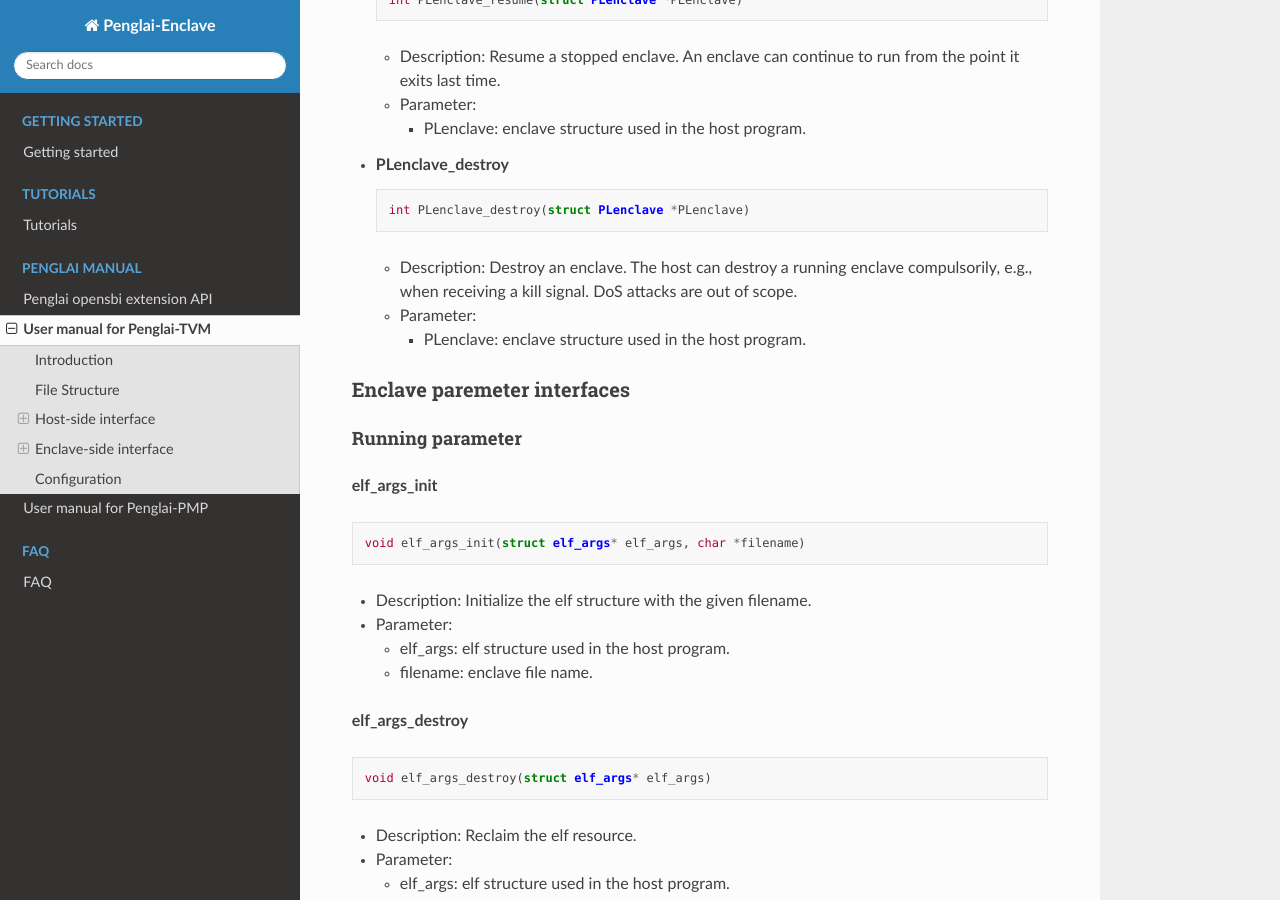
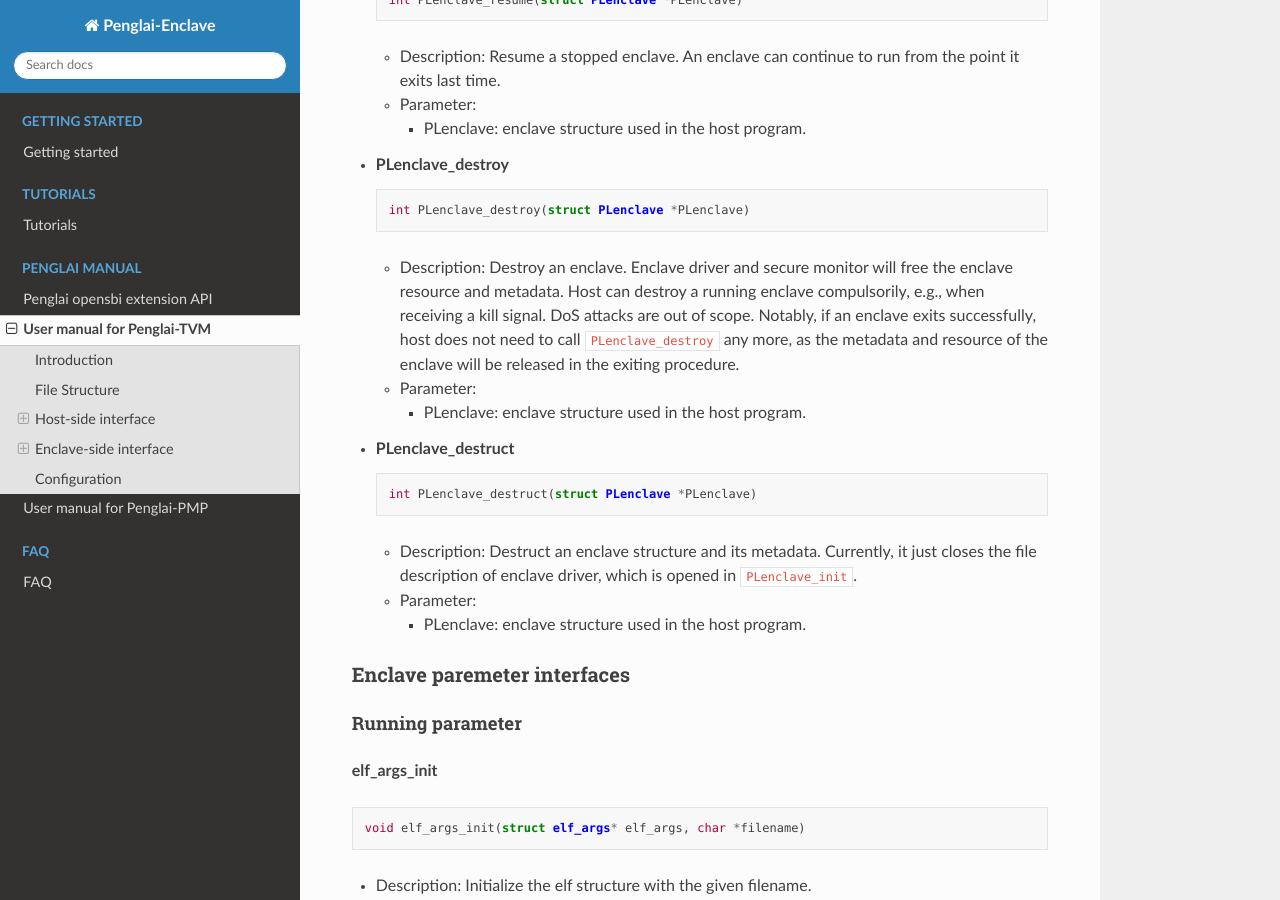
Before and after one commit to Penglai-Enclave/Penglai-doc, a Sphinx documentation site: the page built from source/Penglai-manual/User-Manual-TVM.md, in a window 1280 px wide and 900 px high, scrolled down 2120 px. Built offline with Sphinx 7.4.7 and the Read the Docs theme 2.0.0, drawn with Linux system fonts in a browser that asks for light colours; some of the changed text lies outside the part shown.

Commit message:
fix: minor in get start and refine the interfaces in TVM manual

````diff
--- a/source/Getting-started/Running-Penglai-TVM-with-QEMU.rst
+++ b/source/Getting-started/Running-Penglai-TVM-with-QEMU.rst
@@ -44,7 +44,7 @@
 Typing,
 ::
 
-    ./docker_cmd qemu
+    ./docker_cmd.sh qemu
 
 If everything is fine, you will enter a Linux terminal booted by Qemu with Penglai-installed.
 
--- a/source/Penglai-manual/User-Manual-TVM.md
+++ b/source/Penglai-manual/User-Manual-TVM.md
@@ -102,7 +102,17 @@
   int PLenclave_destroy(struct PLenclave *PLenclave)
   ```
 
-  + Description: Destroy an enclave. The host can destroy a running enclave compulsorily, e.g., when receiving a kill signal. DoS attacks are out of scope.
+  + Description: Destroy an enclave. Enclave driver and secure monitor will free the enclave resource and metadata. Host can destroy a running enclave compulsorily, e.g., when receiving a kill signal. DoS attacks are out of scope. Notably, if an enclave exits successfully, host does not need to call `PLenclave_destroy` any more, as the metadata and resource of the enclave will be released in the exiting procedure.
+  + Parameter:
+    + PLenclave: enclave structure used in the host program.
+
++ **PLenclave_destruct**
+
+  ```c
+  int PLenclave_destruct(struct PLenclave *PLenclave)
+  ```
+
+  + Description: Destruct an enclave structure and its metadata. Currently, it just closes the file description of enclave driver, which is opened in `PLenclave_init`.
   + Parameter:
     + PLenclave: enclave structure used in the host program.
 
@@ -445,7 +455,7 @@
 + **ENCLAVE_DEFAULT_STACK_SIZE**
 
   + Description:
-    + Default enclave stack size: 8K
+    + Default enclave stack size: 64K
   + Defined file:
     + `/Penglai-sdk-TVM/lib/host/include/param.h`
     + `/Penglai-Opensbi-TVM/include/sm/enclave_vm.h`
````
